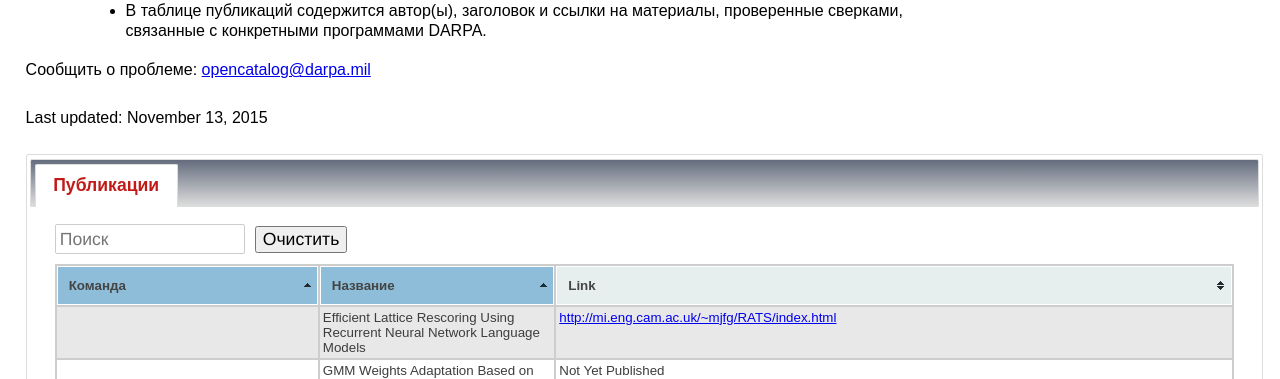
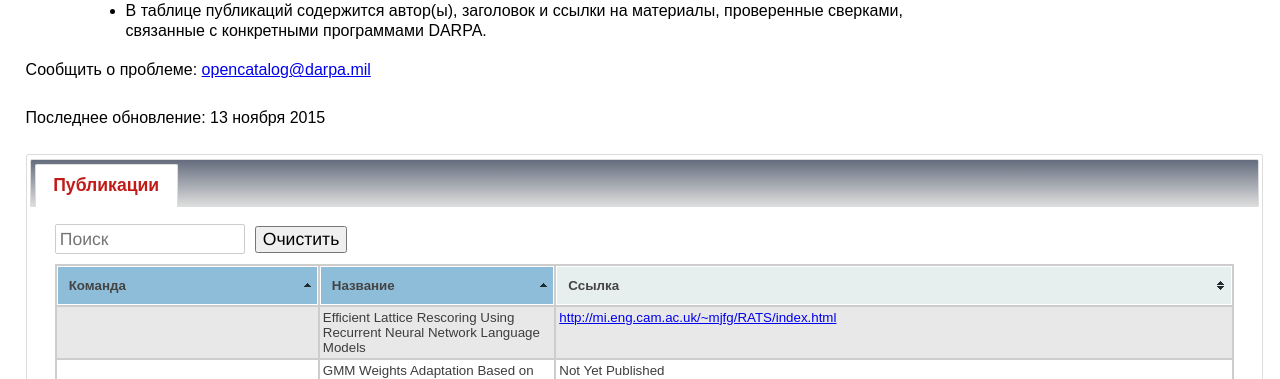
Before and after one commit to kant2002/darpa-ru, a Jekyll site: the page built from ru/RATS.html, in a window 1280 px wide and 900 px high, scrolled down 350 px. Shown: the part 151-530 px from the top of the window. Built offline with Jekyll 4.4.1, drawn with Linux system fonts in a browser that asks for light colours.

Commit message:
New translations RATS.html (Russian)

```diff
--- a/ru/RATS.html
+++ b/ru/RATS.html
@@ -7,9 +7,9 @@
 <div class='left-paragraph'><p>Программа Надежного Автоматической Транскрипции Речи (Robust Automatic Transcription of Speech (RATS) будет создавать алгоритмы
  и программное обеспечение для выполнения следующие задач на потенциально-содержащих речь сигналах полученных через коммуникационные каналы
  которые крайне зашумлены и/или сильно искажены: обнаружение речевой активности, идентификация языка, идентификация разговаривающего,
- и выявление ключевых слов.<p><p>Program Manager: <a href='http://www.darpa.mil/staff/dr-david-doermann' class='programmanagerlink'>Dr. David Doermann</a></p><p>Contact: <a href='mailto:david.doermann@darpa.mil'>david.doermann@darpa.mil</a><p><p>Содержимое, приводимое ниже, было подготовлено организациями, которые частично финансируются ДАРПА; мнения и выводы, содержащиеся в нем, являются авторскими и не должны толковаться как представляющие официальную политику или одобрения, выраженные явно или подразумеваемые, ДАРПА или правительства США.</p><ul><li>В таблице публикаций содержится автор(ы), заголовок и ссылки на материалы, проверенные сверками, связанные с конкретными программами DARPA.</li></ul><p>Сообщить о проблеме: <a href="mailto:opencatalog@darpa.mil">opencatalog@darpa.mil</a></p><p>Last updated: November 13, 2015</p></div><div id='dialog'></div><div id='tabs' class='table-tabs'><ul><li><a href='#tabs1'>Публикации</a></li></ul><div id='publications'><div id='tabs1'><input class='search' placeholder='Поиск' id='search1'/><button class='clear_button' id='clear1'>Очистить</button><table id='pubs' class='tablesorter'>
+ и выявление ключевых слов.<p><p>Program Manager: <a href='http://www.darpa.mil/staff/dr-david-doermann' class='programmanagerlink'>Dr. David Doermann</a></p><p>Contact: <a href='mailto:david.doermann@darpa.mil'>david.doermann@darpa.mil</a><p><p>Содержимое, приводимое ниже, было подготовлено организациями, которые частично финансируются ДАРПА; мнения и выводы, содержащиеся в нем, являются авторскими и не должны толковаться как представляющие официальную политику или одобрения, выраженные явно или подразумеваемые, ДАРПА или правительства США.</p><ul><li>В таблице публикаций содержится автор(ы), заголовок и ссылки на материалы, проверенные сверками, связанные с конкретными программами DARPA.</li></ul><p>Сообщить о проблеме: <a href="mailto:opencatalog@darpa.mil">opencatalog@darpa.mil</a></p><p>Последнее обновление: 13 ноября 2015</p></div><div id='dialog'></div><div id='tabs' class='table-tabs'><ul><li><a href='#tabs1'>Публикации</a></li></ul><div id='publications'><div id='tabs1'><input class='search' placeholder='Поиск' id='search1'/><button class='clear_button' id='clear1'>Очистить</button><table id='pubs' class='tablesorter'>
  <thead>
- <tr><th>Команда</th><th>Название</th><th>Link</th></tr>
+ <tr><th>Команда</th><th>Название</th><th>Ссылка</th></tr>
  </thead>
  <tbody  class='list'><tr>
   <td class='team'>LDC<a name='LDC'></a></td>
```
